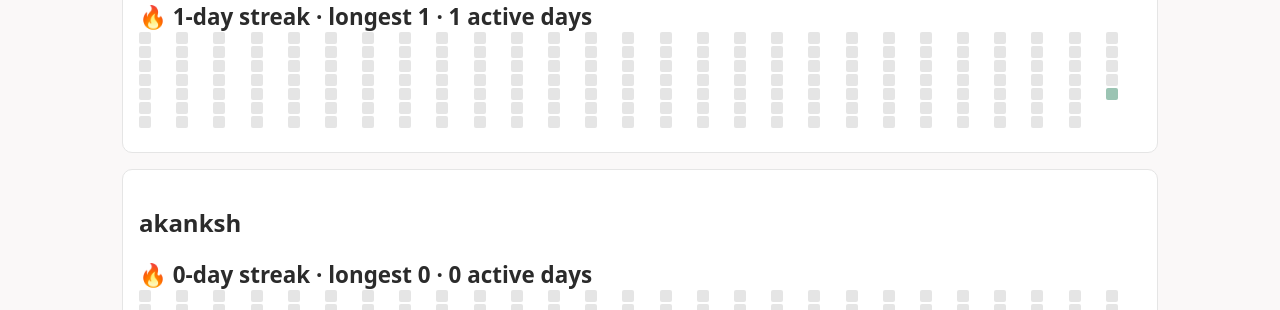
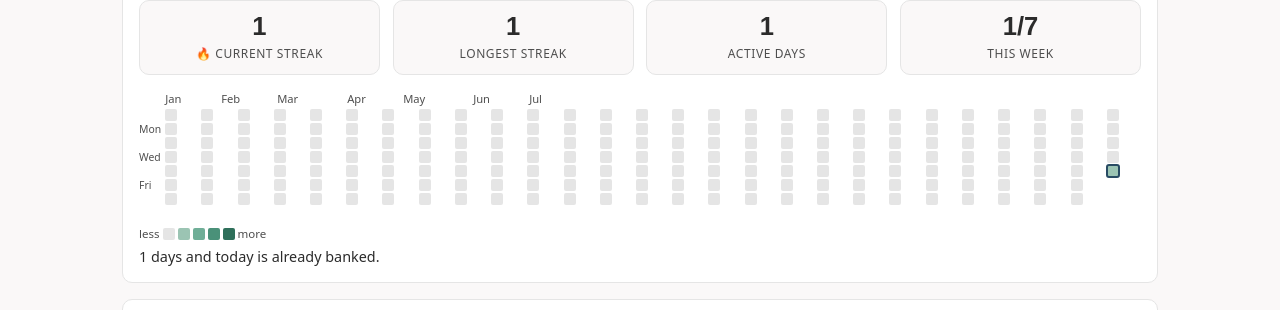
Before and after one commit to harsha-moparthy/placement-prep, a website: page quartz/static/streaks.html in a window 1280 px wide. Shown: the part 223-533 px from the top of the page. Drawn offline with Linux system fonts and the light colour scheme.

Commit message:
feat: enhanced streaks page — avatars, stat cards, GitHub-style heatmap, momentum chart

```diff
--- a/quartz/static/streaks.html
+++ b/quartz/static/streaks.html
@@ -1,30 +1,130 @@
 <!doctype html><html lang="en"><head><meta charset="utf-8"><meta name="viewport" content="width=device-width,initial-scale=1">
-<title>Streaks</title><link rel="stylesheet" href="boards.css"><script src="boards.js"></script></head><body>
+<title>Streaks</title><link rel="stylesheet" href="boards.css"><script src="boards.js"></script>
+<style>
+.person{display:flex;flex-wrap:wrap;gap:1.2rem;align-items:center;margin-bottom:1rem}
+.person img{width:56px;height:56px;border-radius:50%;border:2px solid var(--line)}
+.person h2{margin:0}.person .sub{color:var(--dim);font-size:.85rem}
+.stats{display:grid;grid-template-columns:repeat(auto-fit,minmax(120px,1fr));gap:.8rem;margin:1rem 0}
+.stat{background:var(--bg);border:1px solid var(--line);border-radius:10px;padding:.7rem;text-align:center}
+.stat b{display:block;font-size:1.6rem;font-family:"Schibsted Grotesk",sans-serif}
+.stat span{font-size:.75rem;color:var(--dim);text-transform:uppercase;letter-spacing:.05em}
+.hotwrap{display:grid;grid-template-columns:auto 1fr;gap:4px;overflow-x:auto;padding-bottom:.4rem}
+.months{grid-column:2;display:grid;grid-auto-flow:column;font-size:.7rem;color:var(--dim);height:14px}
+.dows{display:grid;grid-template-rows:repeat(7,12px);gap:2px;font-size:.65rem;color:var(--dim)}
+.dows div{height:12px;line-height:12px}
+.heat div.today{outline:2px solid var(--accent);outline-offset:-1px}
+.legend{display:flex;gap:3px;align-items:center;font-size:.72rem;color:var(--dim);margin-top:.4rem}
+.legend i{width:12px;height:12px;border-radius:2px;background:var(--line);display:inline-block}
+.momentum{display:grid;grid-auto-flow:column;gap:6px;align-items:end;height:90px;margin-top:.5rem}
+.momentum .day{display:grid;grid-template-rows:1fr auto;gap:2px;text-align:center}
+.momentum .bars{display:flex;gap:2px;align-items:end;height:70px}
+.momentum .bars i{width:10px;border-radius:3px 3px 0 0;display:block}
+.momentum .d{font-size:.6rem;color:var(--dim)}
+.k{display:inline-block;width:10px;height:10px;border-radius:2px;margin-right:.3rem}
+.streakmsg{margin:.4rem 0 0;font-size:.9rem}
+</style></head><body>
 <nav><a href="../">← Notes</a><a href="dashboard.html">Tasks</a><a href="streaks.html"><b>Streaks</b></a><a href="roadmap.html">Roadmap</a></nav>
 <h1>Contribution Streaks</h1>
 <div id="banner" class="banner"></div>
 <div id="out"></div>
+<div class="col" style="margin:1rem 0">
+  <h2>Team momentum — last 14 days</h2>
+  <div><span class="k" style="background:var(--accent)"></span>harsha
+       <span class="k" style="background:var(--green);margin-left:1rem"></span>akanksh</div>
+  <div class="momentum" id="momentum"></div>
+</div>
 <script>
+const COLORS = { harsha: "var(--accent)", akanksh: "var(--green)" };
+const dkey = d => d.toISOString().slice(0, 10);
+
+function heatmap(u) {
+  const wrap = el("div", "hotwrap");
+  const months = el("div", "months");
+  const dows = el("div", "dows");
+  ["", "Mon", "", "Wed", "", "Fri", ""].forEach(t => dows.appendChild(el("div", null, t)));
+  const heat = el("div", "heat");
+  const today = new Date();
+  const start = new Date(today - 181 * 864e5);
+  start.setDate(start.getDate() - start.getDay());
+  let lastMonth = -1, weekCount = 0, monthCols = [];
+  for (let d = new Date(start); d <= today; d.setDate(d.getDate() + 1)) {
+    const key = dkey(d);
+    const n = u.heatmap[key] || 0;
+    const cell = el("div", n ? "h" + Math.min(4, n) : null);
+    if (key === dkey(today)) cell.classList.add("today");
+    cell.title = `${key} — ${n} contribution${n === 1 ? "" : "s"}`;
+    heat.appendChild(cell);
+    if (d.getDay() === 0) {
+      weekCount++;
+      if (d.getMonth() !== lastMonth) { monthCols.push({ col: weekCount, label: d.toLocaleString("en", { month: "short" }) }); lastMonth = d.getMonth(); }
+    }
+  }
+  months.style.gridTemplateColumns = `repeat(${weekCount}, 14px)`;
+  let prev = 1;
+  monthCols.forEach((m, i) => {
+    const gap = el("div", null, m.label);
+    gap.style.gridColumn = m.col;
+    months.appendChild(gap);
+  });
+  wrap.appendChild(months); wrap.appendChild(dows); wrap.appendChild(heat);
+  return wrap;
+}
+
+function weekCountFor(u) {
+  let c = 0; const now = new Date();
+  for (let i = 0; i < 7; i++) c += (u.heatmap[dkey(new Date(now - i * 864e5))] || 0) > 0 ? 1 : 0;
+  return c;
+}
+
 loadData("streaks.json").then(data => {
   if (!data) return;
   const out = document.getElementById("out");
   for (const [person, u] of Object.entries(data.users)) {
-    const box = el("div", "col");
-    box.style.margin = "1rem 0";
-    box.appendChild(el("h2", null, person));
-    box.appendChild(el("div", "fire", `\u{1F525} ${u.current_streak}-day streak · longest ${u.longest_streak} · ${u.total_days} active days`));
-    const heat = el("div", "heat");
-    const end = new Date(); const start = new Date(end - 181 * 864e5);
-    start.setDate(start.getDate() - start.getDay()); // align to Sunday
-    for (let d = new Date(start); d <= end; d.setDate(d.getDate() + 1)) {
-      const key = d.toISOString().slice(0, 10);
+    const box = el("div", "col"); box.style.margin = "1rem 0";
+    const head = el("div", "person");
+    const img = document.createElement("img");
+    img.src = `https://github.com/${PEOPLE[person] || person}.png?size=112`; img.alt = person;
+    head.appendChild(img);
+    const nm = el("div");
+    nm.appendChild(el("h2", null, person));
+    nm.appendChild(el("div", "sub", PEOPLE[person] || ""));
+    head.appendChild(nm);
+    box.appendChild(head);
+    const stats = el("div", "stats");
+    [[`${u.current_streak}`, "🔥 current streak"], [`${u.longest_streak}`, "longest streak"],
+     [`${u.total_days}`, "active days"], [`${weekCountFor(u)}/7`, "this week"]].forEach(([v, l]) => {
+      const s = el("div", "stat"); s.appendChild(el("b", null, v)); s.appendChild(el("span", null, l)); stats.appendChild(s);
+    });
+    box.appendChild(stats);
+    box.appendChild(heatmap(u));
+    const lg = el("div", "legend"); lg.appendChild(el("span", null, "less"));
+    ["", "h1", "h2", "h3", "h4"].forEach(c => { const i = document.createElement("i"); if (c) i.className = c; lg.appendChild(i); });
+    lg.appendChild(el("span", null, "more"));
+    box.appendChild(lg);
+    const active = (u.heatmap[dkey(new Date())] || 0) > 0;
+    box.appendChild(el("p", "streakmsg", u.current_streak === 0
+      ? "No streak — one push starts it."
+      : active ? `${u.current_streak} days and today is already banked.`
+               : `${u.current_streak}-day streak at risk — nothing pushed today yet.`));
+    out.appendChild(box);
+  }
+  const mom = document.getElementById("momentum");
+  const users = Object.entries(data.users);
+  const max = Math.max(1, ...users.flatMap(([, u]) => Object.values(u.heatmap)));
+  for (let i = 13; i >= 0; i--) {
+    const d = new Date(Date.now() - i * 864e5), key = dkey(d);
+    const day = el("div", "day"), bars = el("div", "bars");
+    for (const [p, u] of users) {
       const n = u.heatmap[key] || 0;
-      const cell = el("div", n ? "h" + Math.min(4, n) : null);
-      cell.title = `${key}: ${n} commits`;
-      heat.appendChild(cell);
+      const bar = document.createElement("i");
+      bar.style.height = Math.max(3, (n / max) * 70) + "px";
+      bar.style.background = n ? (COLORS[p] || "var(--dim)") : "var(--line)";
+      bar.title = `${p} · ${key}: ${n}`;
+      bars.appendChild(bar);
     }
-    box.appendChild(heat);
-    out.appendChild(box);
+    day.appendChild(bars);
+    day.appendChild(el("div", "d", d.toLocaleString("en", { weekday: "narrow" })));
+    mom.appendChild(day);
   }
 });
 </script></body></html>
```
